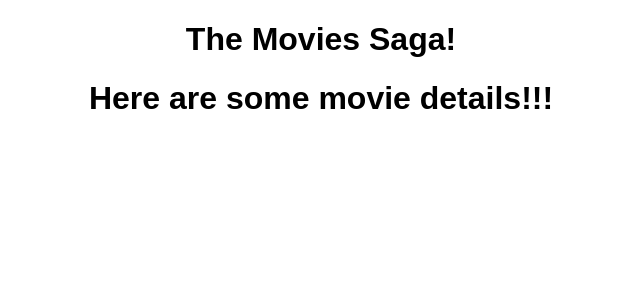
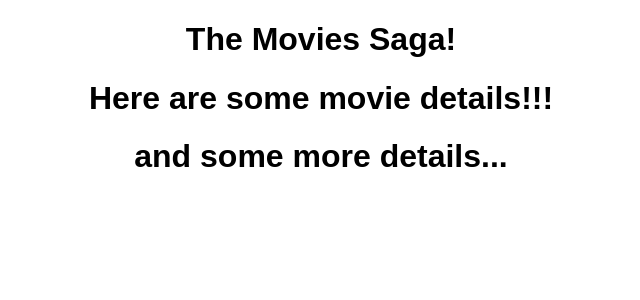
Before and after one commit to kettlerc/weekend-movie-sagas, a React (Create React App) app: page /#/details in a window 1280 px wide. Shown: the top 300 px of the page, without its empty margins (319-959 px from the left). Built offline with nearby package versions, Linux system fonts and the light colour scheme.

Commit message:
MovieDetailItem component created and imported

```diff
--- /dev/null
+++ b/src/components/MovieDetailItem/MovieDetailItem.jsx
@@ -0,0 +1,7 @@
+function MovieDetailItem() {
+    return (
+        <h1>and some more details...</h1>
+    )
+}
+
+export default MovieDetailItem;
--- a/src/components/MovieDetails/MovieDetails.jsx
+++ b/src/components/MovieDetails/MovieDetails.jsx
@@ -1,11 +1,12 @@
-import { useDispatch, useSelector } from 'react-redux';
-
+import MovieDetailItem from "../MovieDetailItem/MovieDetailItem";
 
 function MovieDetails() {
-    const movies = useSelector(store => store.movies);
 
     return (
+        <>
         <h1>Here are some movie details!!!</h1>
+        <MovieDetailItem />
+        </>
     )
 }
 
--- a/src/components/MovieItem/MovieItem.jsx
+++ b/src/components/MovieItem/MovieItem.jsx
@@ -8,7 +8,7 @@ function MovieItem({movie}) {
 
     const onMovieClick = () => {
         console.log('clicked on a movie', movies);
-        history.push(`/details/${movies.id}`)
+        history.push(`/details`)
     }
 
     return (
```
